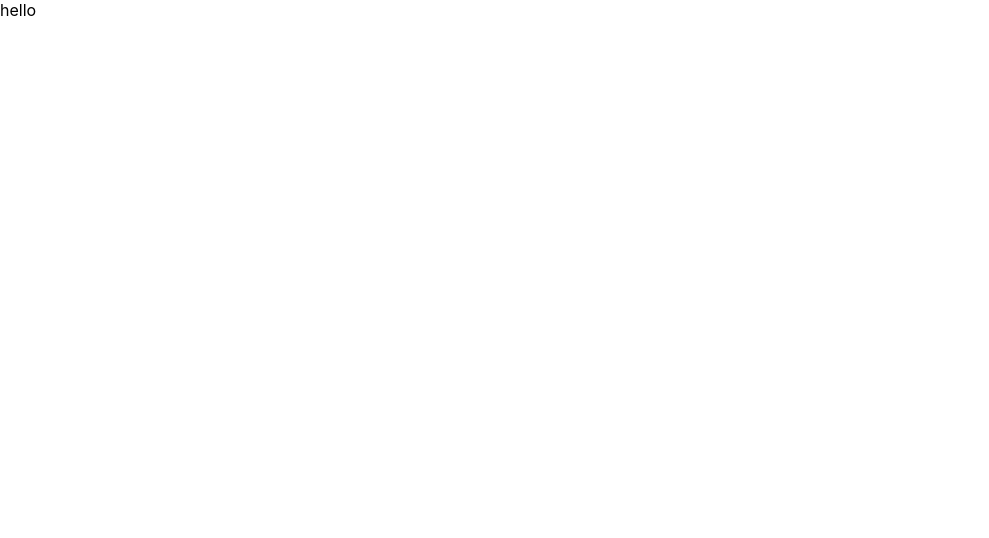
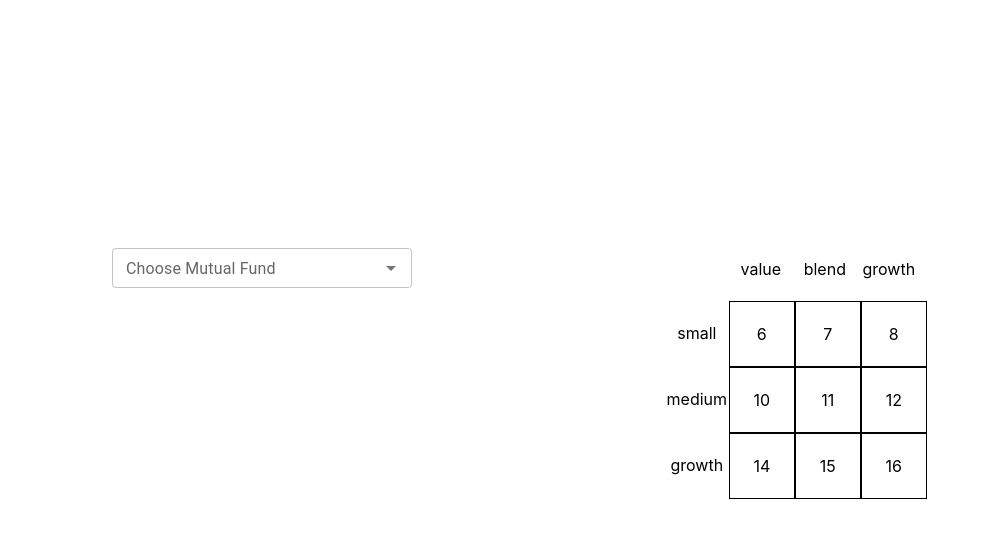
Before and after one commit to diptirani16/MorningStar-Style-Box, a React (Create React App) app: page / in a window 1280 px wide. Shown: the top 538 px of the page, without its empty margins (0-989 px from the left). Built offline with nearby package versions, Linux system fonts and the light colour scheme.

Commit message:
update: forms & grid

```diff
--- a/package.json
+++ b/package.json
@@ -3,6 +3,9 @@
   "version": "0.1.0",
   "private": true,
   "dependencies": {
+    "@emotion/react": "^11.4.1",
+    "@emotion/styled": "^11.3.0",
+    "@mui/material": "^5.0.4",
     "@testing-library/jest-dom": "^5.14.1",
     "@testing-library/react": "^11.2.7",
     "@testing-library/user-event": "^12.8.3",
--- a/public/index.html
+++ b/public/index.html
@@ -24,7 +24,7 @@
       work correctly both with client-side routing and a non-root public URL.
       Learn how to configure a non-root public URL by running `npm run build`.
     -->
-    <title>Morningstar Style Box</title>
+    <title>Morningstar Style Box | India</title>
   </head>
   <body>
     <noscript>You need to enable JavaScript to run this app.</noscript>
--- a/src/App.js
+++ b/src/App.js
@@ -1,10 +1,10 @@
-import logo from './logo.svg';
+import HomePage from './components/HomePage';
 import './App.css';
 
 function App() {
   return (
     <div className="App">
-      hello
+      <HomePage />
     </div>
   );
 }
--- a/src/components/HomePage.js
+++ b/src/components/HomePage.js
@@ -1,10 +1,77 @@
-import React from 'react';
+import React, { Component } from 'react';
+import './StyleBox.css'
+import { Grid, Container, Autocomplete, TextField } from '@mui/material'
+
+const mutualFundList = [
+    { name: 'SBI FlexiCap Fund', marketCap: 129012, PE: 25.06, PB: 3.70 },
+    { name: 'SBI Equity Hybrid Fund', marketCap: 47470, PE: 27.14, PB: 4.14 },
+    { name: 'Axis MidCap Fund', marketCap: 52267, PE: 40.40, PB: 6.9 },
+    { name: 'Axis Small Cap Fund', marketCap: 9797, PE: 33.15, PB: 4.85 },
+    { name: 'UTI Infrastructure Fund', marketCap: 71476, PE: 26.44, PB: 3.36 },
+    { name: 'HDFC Hybrid Equity Fund', marketCap: 18909, PE: 19.68, PB: 2.75 },
+    { name: 'IDFC Tax Advantage Fund', marketCap: 67670, PE: 25.67, PB: 3.03 },
+    { name: 'UTI Midcap Fund', marketCap: 28157, PE: 33.83, PB: 5.04 }
+];
+
+let nameList = mutualFundList.map(function (obj) {
+    return obj.name
+})
 
 class HomePage extends Component {
-    render () {
+    constructor(props) {
+        super(props);
+        this.state = {
+            mutualFundName: '',
+
+        }
+        this.handlechange = this.handlechange.bind(this);
+    }
+
+    handlechange(event, values) {
+        this.setState({
+            mutualFundName: values
+        }, () => {
+
+            console.log(this.state.mutualFundName)
+        })
+    }
+
+    render() {
         return (
             <>
+                <Container style={{ display: 'flex', width: '90vw', height: '90vh', alignItems: 'center' }}>
+                    <Grid container spacing={2}>
+                        <Grid item lg={6}>
+                            <Container maxWidth="md" style={{ marginTop: '5%', height: '80%' }}>
+                                <Autocomplete disablePortal id="combo-box-demo" onChange={this.handlechange} options={nameList} sx={{ width: 300, my: 2 }}
+                                    renderInput={(params) => <TextField {...params} label="Choose Mutual Fund" size="small" />} />
+                            </Container>
+                        </Grid>
+                        <Grid item lg={6}>
+                            <div class="w">
+                                <section>
+                                    <div className="textbox"></div>
+                                    <div className="textbox">value</div>
+                                    <div className="textbox">blend</div>
+                                    <div className="textbox">growth</div>
+                                    <div className="textbox">small</div>
+                                    <div className="box">6</div>
+                                    <div className="box">7</div>
+                                    <div className="box">8</div>
+                                    <div className="textbox">medium</div>
+                                    <div className="box">10</div>
+                                    <div className="box">11</div>
+                                    <div className="box">12</div>
+                                    <div className="textbox">growth</div>
+                                    <div className="box">14</div>
+                                    <div className="box">15</div>
+                                    <div className="box">16</div>
+                                </section>
+                            </div>
+                        </Grid>
+                    </Grid>
 
+                </Container>
             </>
         )
     }
--- /dev/null
+++ b/src/components/StyleBox.css
@@ -0,0 +1,27 @@
+
+.w{
+    overflow: hidden;
+    width: 25vw;
+}
+section {
+    margin: -1%;
+    padding: 20px;
+}
+section .box {
+    display: flex;
+    align-items: center;
+    justify-content: center;
+    border: 1px solid black;
+    float: left;
+    height: 5vw;
+    width: 5vw;
+  }
+
+  section .textbox {
+    display: flex;
+    align-items: center;
+    justify-content: center;
+    float: left;
+    height: 5vw;
+    width: 5vw;
+  }
```
Also changed, not shown: src/components/FormPage.js (deleted), src/components/StyleBox.js (deleted), 1 other file (tests, documents, lock files or other folders).
